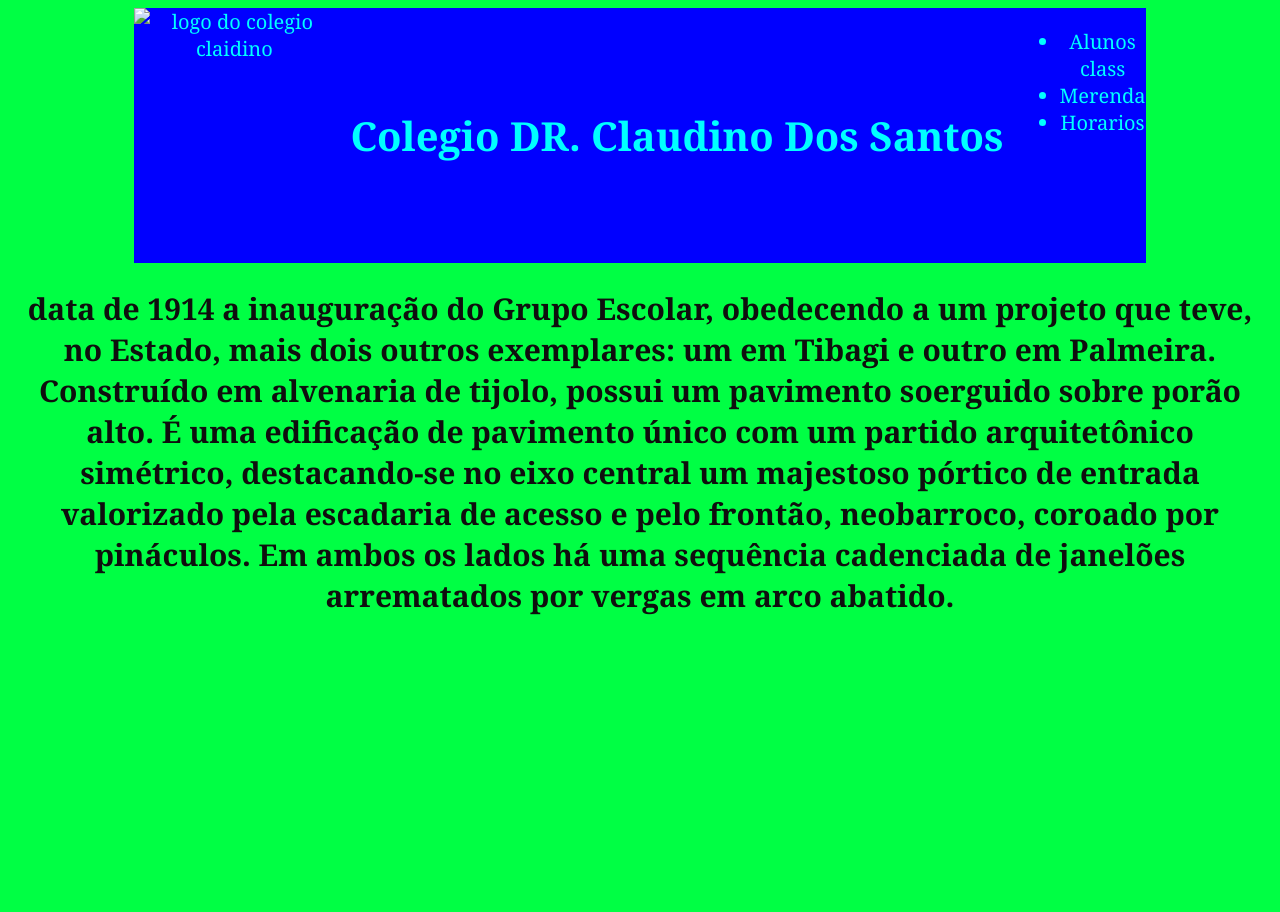
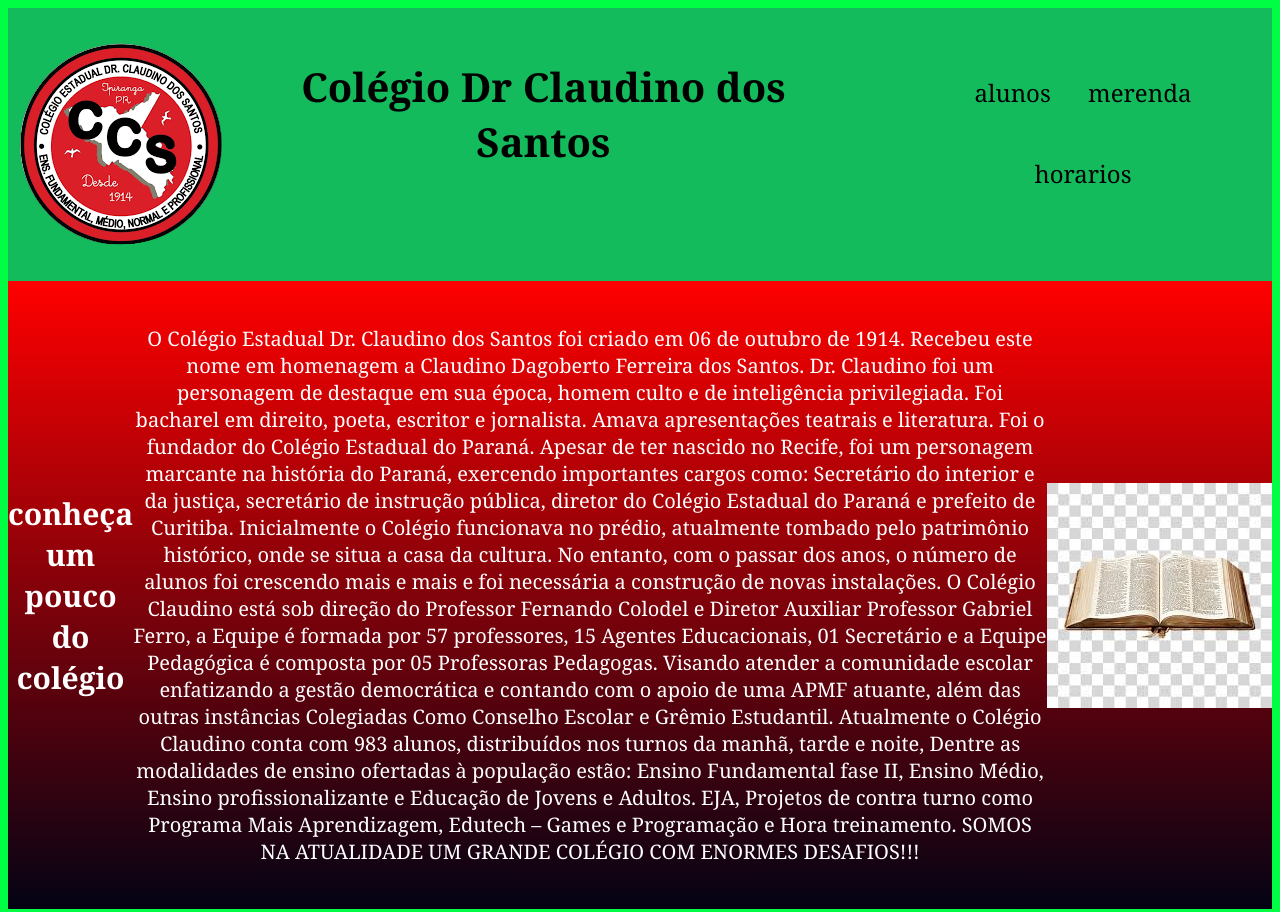
Before and after one commit to RamondeAvila/site2024, a plain HTML site: page index.html in a window 1280 px wide. Shown: the top 912 px of the page. Before the commit the page ends 800 px from the top, so only its background shows below. Drawn offline with Linux system fonts and the light colour scheme.

Commit message:
Add files via upload

```diff
--- /dev/null
+++ b/estyle.css
@@ -0,0 +1,68 @@
+body { background-color: rgb(0, 255, 68);
+    color: rgb(15, 15, 14);
+    font-size: 20px;
+    font-family: Cambria, Cochin, Georgia, Times, 'Times New Roman', serif;
+    justify-content: center;
+    justify-items: center;
+    text-align: center;
+} .imagem-cabecalho{width: 200px;}
+
+.titulocabecalho
+{display: inline-block;
+  margin:0 16px;
+  padding: 100px 0;
+  font-size: 40px;}
+  .cabecario{
+  background-color: rgb(20, 187, 92);
+  color: black;
+  display: flex;
+  justify-content: space-around;
+  padding: 24px 0;
+  }
+.cabecario-item
+{display: inline-block;
+margin: 0 16px;
+padding: 24px 0;
+font-size: 24px;}
+.escola-imagem{
+  width: 300%;
+}
+
+.escola{background-image: linear-gradient(red, rgb(3, 3, 20));
+    color: white;
+       display: flex;
+    justify-content: center;
+     align-items: center;
+    padding: 24px 0;}
+
+    .escola
+    {background-image: linear-gradient(red rgb (143, 8, 8)red rgb (255, 0, 0));
+    color: black rgb (0, 0, 0);
+    display: flex;
+    align-items: center;
+    padding: 24px, 0}
+    .escola-conteudo
+    {width:2000% ;}
+
+
+.aluno-um{
+  width: 40%;
+  height: 220px;
+}
+
+.estudante-titulo
+{
+  text-align: center;
+  padding: 50px 0;
+  font-size: 30px;
+}
+
+
+    .estudante-div{
+      text-align: center;
+    }
+
+.estudante-todos{
+  display: grid;
+  grid-template-columns: 25% 25% 25% 25% ;
+}
--- a/index.html
+++ b/index.html
@@ -4,29 +4,103 @@
     <meta charset="UTF-8">
     <meta name="viewport" content="width=device-width, initial-scale=1.0">
     <title>Document</title>
-    <link rel="stylesheet" href="style.css">
+    <link rel="stylesheet" href="estyle.css">
+
 </head>
-<header class="cabecalho">
+<header class="cabecario">
 
 
-    <img class="imagem-cabecalho" src="./img/logo.png" alt="logo do colegio claidino">
-    <h1 class="titulocabecalho">Colegio DR. Claudino Dos Santos</h1>
-<ul>
-<li class="cabecalho-item">Alunos</li>class
-<li class="cabecalho-item">Merenda</li>
-<li class="cabecalho-item">Horarios</li>
-</ul>
-</header>
+
+  <img class="imagem-cabecario"     src="./img/logo.png " alt="logo do colégio claudino">
+  <h1 class="titulocabecario">Colégio Dr Claudino dos Santos</h1>
+  <ul>
+  <li class="cabecario-item">alunos</li>
+  <li class="cabecario-item">merenda</li>
+  <li class="cabecario-item">horarios</li>
+  </ul>
+  </header>
 
 
 
 
+  <section class="escola">
+<h2 class="escola-titulo">conheça um pouco do colégio</h2>
+<div class="escola-conteudo">
+
+
+  <p>O Colégio Estadual Dr. Claudino dos Santos foi criado em 06 de outubro
+    de 1914. Recebeu este nome em homenagem a Claudino Dagoberto Ferreira
+    dos Santos. Dr. Claudino foi um personagem de destaque em sua época,
+    homem culto e de inteligência privilegiada. Foi bacharel em direito,
+    poeta, escritor e jornalista. Amava apresentações teatrais e literatura.
+    Foi o fundador do Colégio Estadual do Paraná. Apesar de ter nascido no
+    Recife, foi um personagem marcante na história do Paraná, exercendo
+    importantes cargos como: Secretário do interior e da justiça, secretário
+    de instrução pública, diretor do Colégio Estadual do Paraná e prefeito
+    de Curitiba. Inicialmente o Colégio funcionava no prédio, atualmente
+    tombado pelo patrimônio histórico, onde se situa a casa da cultura. No
+    entanto, com o passar dos anos, o número de alunos foi crescendo mais e
+    mais e foi necessária a construção de novas instalações.
+    O Colégio Claudino está sob direção do Professor Fernando Colodel
+    e Diretor Auxiliar Professor Gabriel Ferro, a Equipe é formada por 57
+    professores, 15 Agentes Educacionais, 01 Secretário e a Equipe
+    Pedagógica é composta por 05 Professoras Pedagogas. Visando atender a
+    comunidade escolar enfatizando a gestão democrática e contando com o
+    apoio de uma APMF atuante, além das outras instâncias Colegiadas Como
+    Conselho Escolar e Grêmio Estudantil. Atualmente o Colégio Claudino
+    conta com 983 alunos, distribuídos nos turnos da manhã, tarde e noite,
+    Dentre as modalidades de ensino ofertadas à população estão: Ensino
+    Fundamental fase II, Ensino Médio, Ensino profissionalizante e Educação
+    de Jovens e Adultos. EJA, Projetos de contra turno como Programa Mais
+    Aprendizagem, Edutech – Games e Programação e Hora treinamento. SOMOS NA
+    ATUALIDADE UM GRANDE COLÉGIO COM ENORMES DESAFIOS!!!
+  </p>
+
+
+ </div>
+ <img class="escola-imagem"src="./img/livros.jpeg" alt="livros do colegio claudino">
+
+</section>
+
+
+<section class="estudante">
+  <h2 class="estudante-titulo">conheça nossos estudantes!</h2>
+
+
+  <div class="estudante-todos">
+
+  <div class="estudante-div">
+    <img class="aluno-um" src="./img/chimpanze.jpeg">
+  <h3>chimpanze</h3>
+
+  </div>
+
+  <div class="estudante-div">
+    <img class="aluno-um" src="./img/gaviao.jpeg">
+  <h3>gaviao</h3>
+
+  </div>
+
+
+  <div class="estudante-div">
+    <img class="aluno-um" src="./img/macaco.jpeg">
+  <h3>macaco</h3>
+
+  </div>
+
+
+  <div class="estudante-div">
+    <img class="aluno-um" src="./img/tatu.jpeg">
+  <h3>tatu</h3>
+
+  </div>
+  </div>
 
 
 
 
-    <h2>data de 1914 a inauguração do Grupo Escolar, obedecendo a um projeto que teve, no Estado, mais dois outros exemplares: um em Tibagi e outro em Palmeira. Construído em alvenaria de tijolo, possui um pavimento soerguido sobre porão alto.
+''
+</section>
 
-        É uma edificação de pavimento único com um partido arquitetônico simétrico, destacando-se no eixo central um majestoso pórtico de entrada valorizado pela escadaria de acesso e pelo frontão, neobarroco, coroado por pináculos. Em ambos os lados há uma sequência cadenciada de janelões arrematados por vergas em arco abatido.</h2>
 </body>
 </html>
--- a/style.css
+++ b/style.css
@@ -12,19 +12,27 @@ body { background-color: rgb(0, 255, 68);
   margin:0 16px;
   padding: 100px 0;
   font-size: 40px;}
+  .cabecalho{
+    background-color: rgb(159, 243, 4);
+    color: blue;
+    display: flex   ;
+    justify-content: space-around;
+    padding: 24px 0;
+  }
+.cabecalho-item
+    {display: inline-block;
+    margin: 0x 16px;
+  padding: 24px 0;
+font-size: 24px;}
 
-  .cabecalho{
-    background-color: blue;
-    color: aqua;
-    display: flex;
-    justify-content: space-around;
-  }
-
-  .cabecalho-iten
-{display: inline-block;
-  margin: 16px;
-  padding: 24px 0;
-  font: size 24px;
+.escola-imagem{
+  width: 400%;
+}
 
 
-}
+.escola{background-image: linear-gradient(red , blue);
+        color: white;
+       display: flex;
+        justify-content: center;
+       align-items: center;
+        padding: 24px 0;}
```
Also changed, not shown: img/chimpanze.jpeg (added), img/gaviao.jpeg (added), img/livros.jpeg (added), img/logo.png (added), img/macaco.jpeg (added), img/tatu.jpeg (added).
